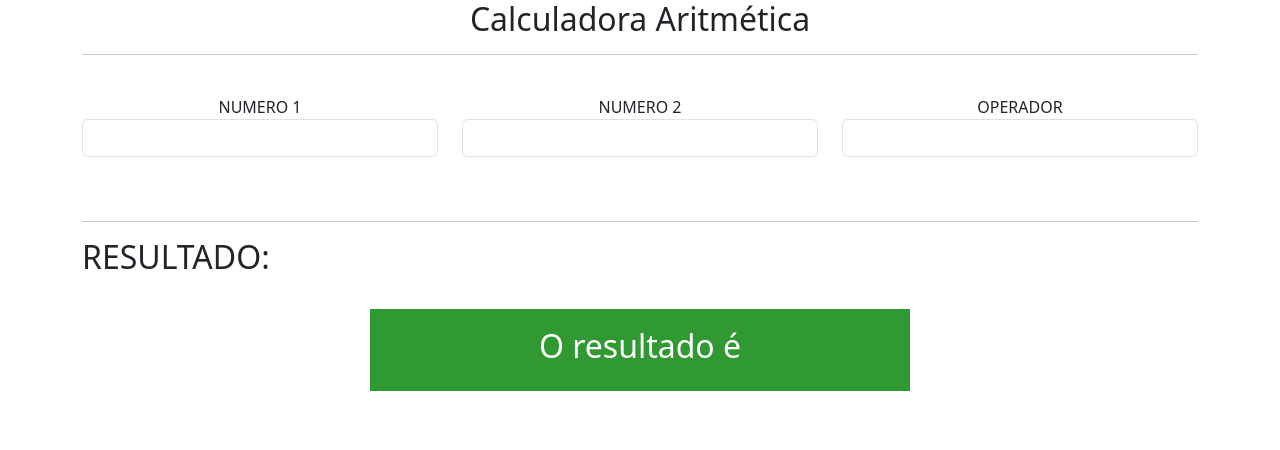
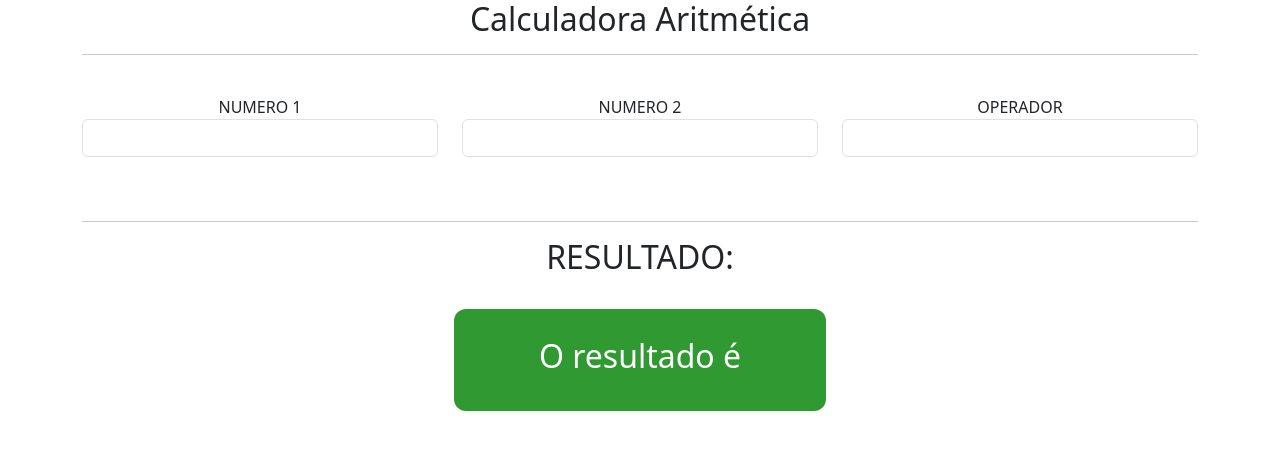
Before and after one commit to devjn1998/calculadora-vue, a Vue app: page / in a window 1280 px wide. Shown: the top 450 px of the page. Built offline with nearby package versions, Linux system fonts and the light colour scheme.

Commit message:
second commit

```diff
--- a/src/App.vue
+++ b/src/App.vue
@@ -2,7 +2,7 @@
 import { reactive } from 'vue';
 
 const estado = reactive({
-    resultado:  '',
+  resultado: '',
   valor1: '',
   valor2: '',
   operador: '',
@@ -28,11 +28,11 @@ import { reactive } from 'vue';
 
   if (operador === '+') {
     resultado = somar(parseFloat(valor1), parseFloat(valor2))
-    } else if ( operador === '-') {
+  } else if (operador === '-') {
     resultado = subtrair(parseFloat(valor1), parseFloat(valor2))
-    } else if ( operador === '*') {
+  } else if (operador === '*') {
     resultado = multiplicar(parseFloat(valor1), parseFloat(valor2))
-    } else if ( operador === '/') {
+  } else if (operador === '/') {
     resultado = dividir(parseFloat(valor1), parseFloat(valor2))
   }
 
@@ -53,7 +53,7 @@ import { reactive } from 'vue';
       </div>
       <div class="col-4 text-center">
         <label class="">NUMERO 2</label>
-        <input type="number" v-model="estado.valor2"  @input="calcular"  class="form-control">
+        <input type="number" v-model="estado.valor2" @input="calcular" class="form-control">
       </div>
       <div class="col-4 text-center">
         <label>OPERADOR</label>
@@ -68,10 +68,12 @@ import { reactive } from 'vue';
     <br>
     <br>
     <hr>
+    <div class="resultado-div text-center">
       <h2>RESULTADO:</h2>
       <br>
-    <div class="resultado text-center">
+      <div class="resultado text-center col-4">
         <h2>O resultado é <span id="resultado">{{ estado.resultado }}</span></h2>
+      </div>
     </div>
 
   </div>
@@ -86,11 +88,19 @@ select {
   }
 }
 
-.resultado {
-  background-color: rgb(49, 153, 49);
-  margin: auto 18rem;
-  padding: 18px;
-  color: white;
+.resultado-div {
+  max-width: 100%;
+  display: flex;
+  flex-direction: column;
+  align-items: center;
 }
 
+.resultado {
+  max-width: 100%;
+  background-color: rgb(49, 153, 49);
+  padding: 28px;
+  color: white;
+  border-radius: 12px;
+
+}
 </style>
```
Lines whose indentation alone changed are shown as unchanged.
